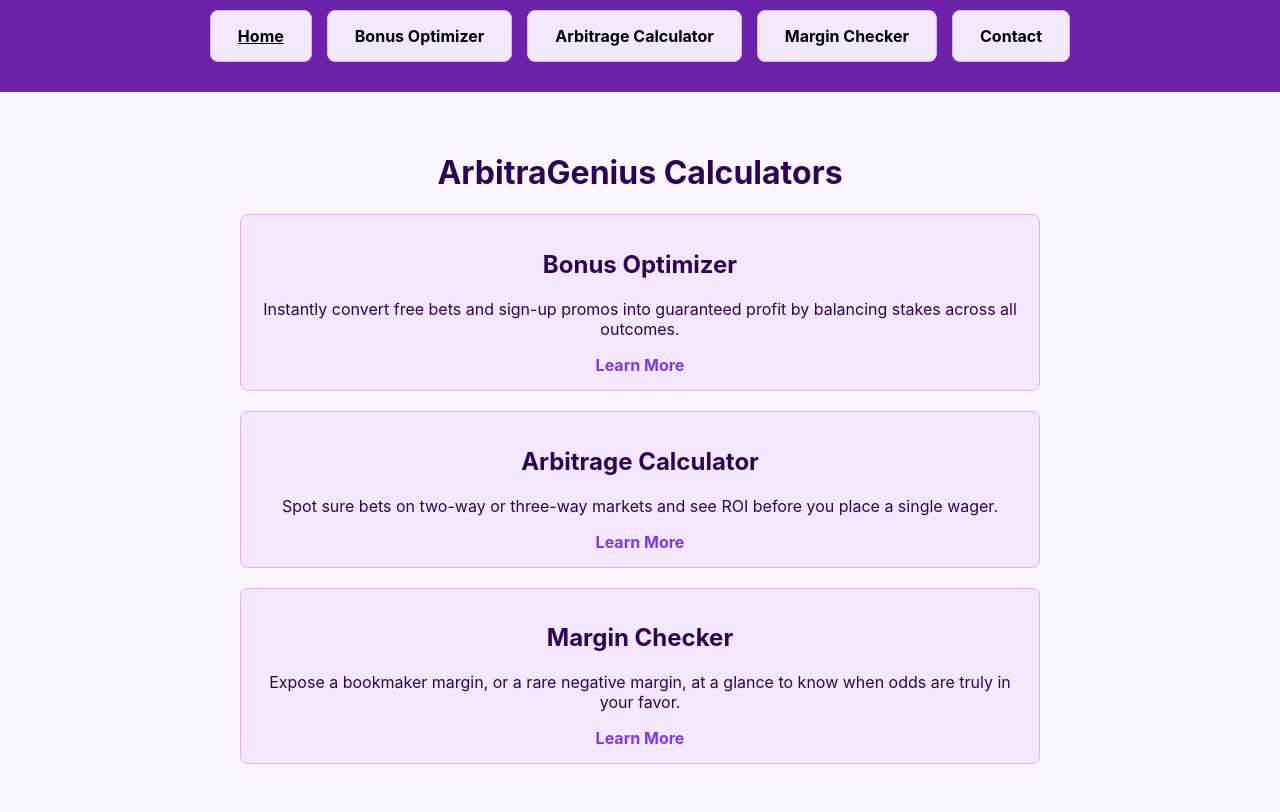
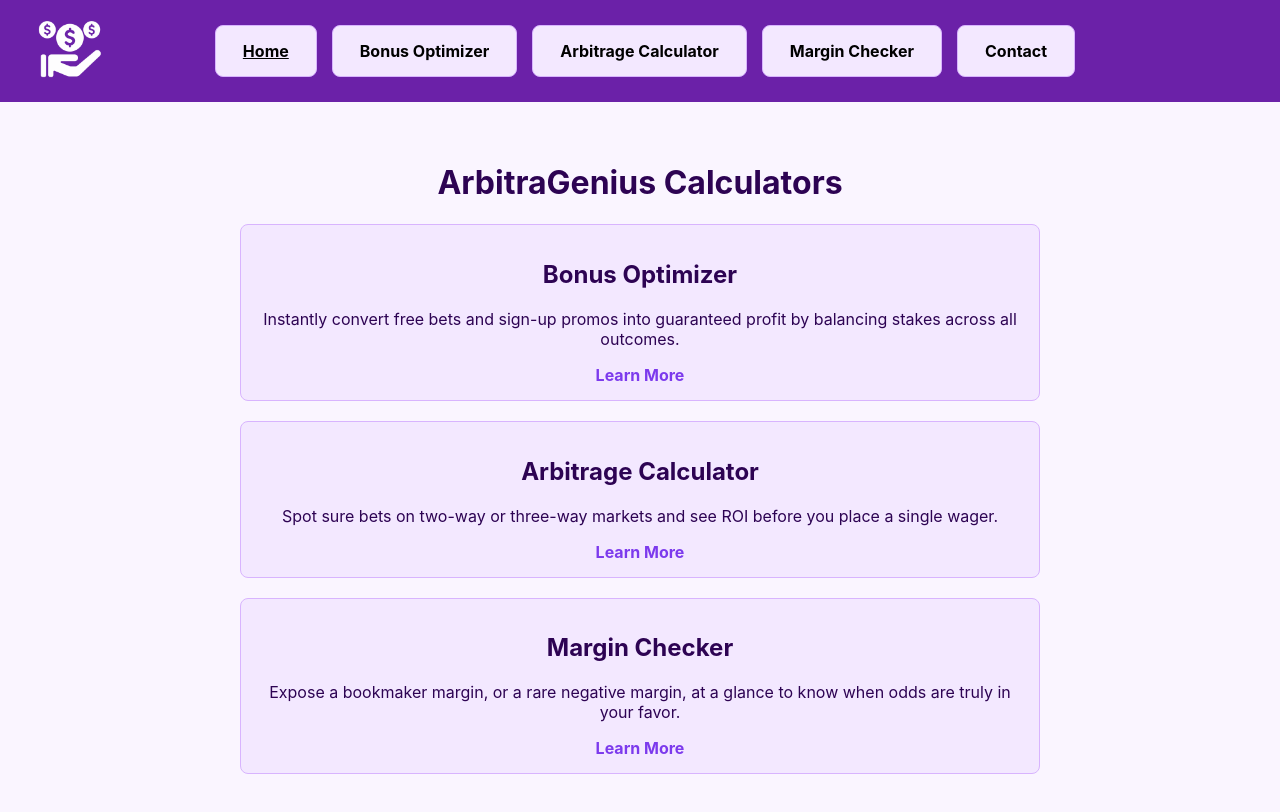
Before and after one commit to hubertik1/arbitragenius-site, a React (Create React App) app: page / in a window 1280 px wide. Shown: the top 812 px of the page. Built offline with nearby package versions, Linux system fonts and the light colour scheme; the HTML template or start-up script is replaced by a standard one.

Commit message:
add logo to navbar

```diff
--- a/src/components/Navbar.js
+++ b/src/components/Navbar.js
@@ -7,12 +7,39 @@ const linkClass = ({ isActive }) =>
 export default function Navbar() {
   return (
     <nav className={styles.navbar}>
+      <div className={styles.logoContainer}>
+        <img
+          src="/assets/logo_transparent.png"
+          alt="Logo"
+          className={styles.logo}
+        />
+      </div>
       <ul>
-        <li><NavLink to="/" end className={linkClass}>Home</NavLink></li>
-        <li><NavLink to="/bonus-optimizer" className={linkClass}>Bonus Optimizer</NavLink></li>
-        <li><NavLink to="/arbitrage-calculator" className={linkClass}>Arbitrage Calculator</NavLink></li>
-        <li><NavLink to="/margin-checker" className={linkClass}>Margin Checker</NavLink></li>
-        <li><NavLink to="/contact" className={linkClass}>Contact</NavLink></li>
+        <li>
+          <NavLink to="/" end className={linkClass}>
+            Home
+          </NavLink>
+        </li>
+        <li>
+          <NavLink to="/bonus-optimizer" className={linkClass}>
+            Bonus Optimizer
+          </NavLink>
+        </li>
+        <li>
+          <NavLink to="/arbitrage-calculator" className={linkClass}>
+            Arbitrage Calculator
+          </NavLink>
+        </li>
+        <li>
+          <NavLink to="/margin-checker" className={linkClass}>
+            Margin Checker
+          </NavLink>
+        </li>
+        <li>
+          <NavLink to="/contact" className={linkClass}>
+            Contact
+          </NavLink>
+        </li>
       </ul>
     </nav>
   );
--- a/src/components/Navbar.module.css
+++ b/src/components/Navbar.module.css
@@ -1,15 +1,34 @@
 .navbar {
+  display: flex;
+  align-items: center;
+  justify-content: space-between;
   background-color: #6b21a8;
   padding: 10px;
 }
 
+.logoContainer {
+  display: flex;
+  align-items: left;
+  gap: 10px;
+  margin-left: 20px;
+}
+
+.logo {
+  height: 80px;
+  width: auto;
+}
+
 .navbar ul {
+  position: relative;
+  top: 10px;
+  left: -45px;
   display: flex;
   justify-content: center;
+  align-items: center;
   list-style: none;
   gap: 15px;
+  margin: 5px auto;
   padding: 0;
-  margin: 0;
 }
 
 .navbar a {
@@ -17,7 +36,7 @@
   text-decoration: none;
   padding: 8px 12px;
   border-radius: 4px;
-  transition: background-color .3s, transform .3s;
+  transition: background-color 0.3s, transform 0.3s;
 }
 
 .navbar a:hover {
```
Also changed, not shown: public/assets/logo_transparent.png (added).
